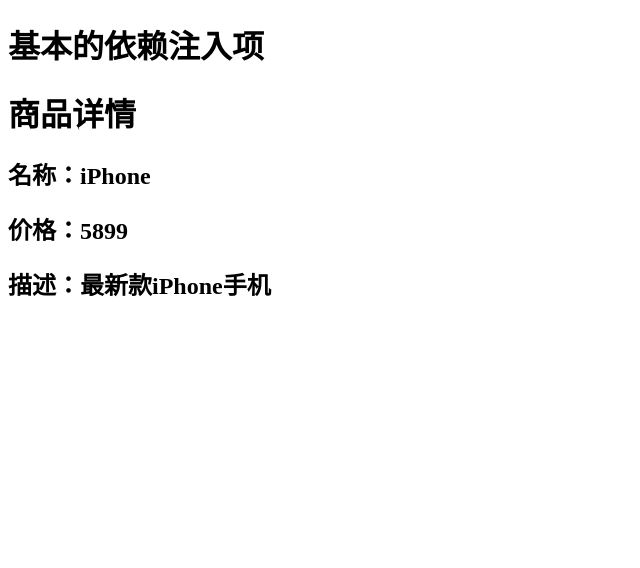
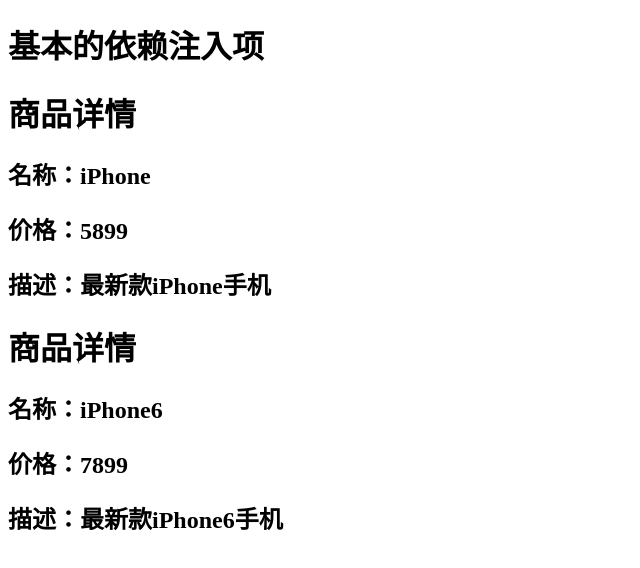
Before and after one commit to lufeng111/angular-providers, an Angular app: page / in a window 1280 px wide. Shown: the top 568 px of the page, without its empty margins (0-640 px from the left). Built offline with nearby package versions, Linux system fonts and the light colour scheme.

Commit message:
基本依赖注入

```diff
--- a/src/app/app.component.html
+++ b/src/app/app.component.html
@@ -4,5 +4,6 @@
   </div>
   <div>
     <app-product1></app-product1>
+    <app-product2></app-product2>
   </div>
 </div>
--- a/src/app/product2/product2.component.html
+++ b/src/app/product2/product2.component.html
@@ -1 +1,7 @@
-<p>product2 works!</p>
+<div>
+  <h1>商品详情</h1>
+  <h2>名称：{{product.title}}</h2>
+  <h2>价格：{{product.price}}</h2>
+  <h2>描述：{{product.desc}}</h2>
+
+  </div>
--- a/src/app/product2/product2.component.ts
+++ b/src/app/product2/product2.component.ts
@@ -1,15 +1,29 @@
 import { Component, OnInit } from '@angular/core';
+import { Product, ProductService } from '../shared/product.service';
+import { AnotherProductService } from '../shared/another-product.service';
+/*
+1： product2和product1的唯一不同是，也有一个提供器providers，使用和模块app.module相同的token(ProductService)，但是使用的是
+不同的类 useClass: AnotherProductService ，
 
+在这个例子中，我们加了一个新的模板，加了一个新的服务，我们在这个组件的声明上声明了一个提供器providers，这个新的提供器和模块拥有相同的token(ProductService), 但是使用的是另一个类，
+
+
+*/
 @Component({
   selector: 'app-product2',
   templateUrl: './product2.component.html',
-  styleUrls: ['./product2.component.scss']
+  styleUrls: ['./product2.component.scss'],
+  providers: [{
+    provide: ProductService, useClass: AnotherProductService
+  }]
 })
 export class Product2Component implements OnInit {
+  product: Product;
 
-  constructor() { }
+  constructor(private productService: ProductService) { }
 
   ngOnInit() {
+    this.product = this.productService.getProduct();
   }
 
 }
--- a/src/app/shared/another-product.service.ts
+++ b/src/app/shared/another-product.service.ts
@@ -1,9 +1,18 @@
 import { Injectable } from '@angular/core';
+import { ProductService, Product } from './product.service';
 
 @Injectable({
   providedIn: 'root'
 })
-export class AnotherProductService {
+/*
+1: 这是 anotherProductService 他的方法返回另一个 Product实例
+
+*/
+// implements 实现的意思，AnotherProductService要实现ProductService, 这意味着 AnotherProductService 和 ProductService 会有相同的方法
+export class AnotherProductService implements ProductService{
+  getProduct(): Product {
+    return new Product(1, 'iPhone6', 7899, '最新款iPhone6手机');
+  }
 
   constructor() { }
 }
--- a/src/app/shared/product.service.ts
+++ b/src/app/shared/product.service.ts
@@ -1,5 +1,7 @@
 import { Injectable } from '@angular/core';
-
+/*
+@Injectable装饰器，这个装饰器的意思是说这个 ProductService 也可以通过constructor注入其他服务，就是其他服务能够注入进来，但是这个服务ProductService能不能注入到其他组件取决于这个服务是否注入到模块中
+*/
 @Injectable({
   providedIn: 'root'
 })
```
Also changed, not shown: 1 other file (tests, documents, lock files or other folders).
